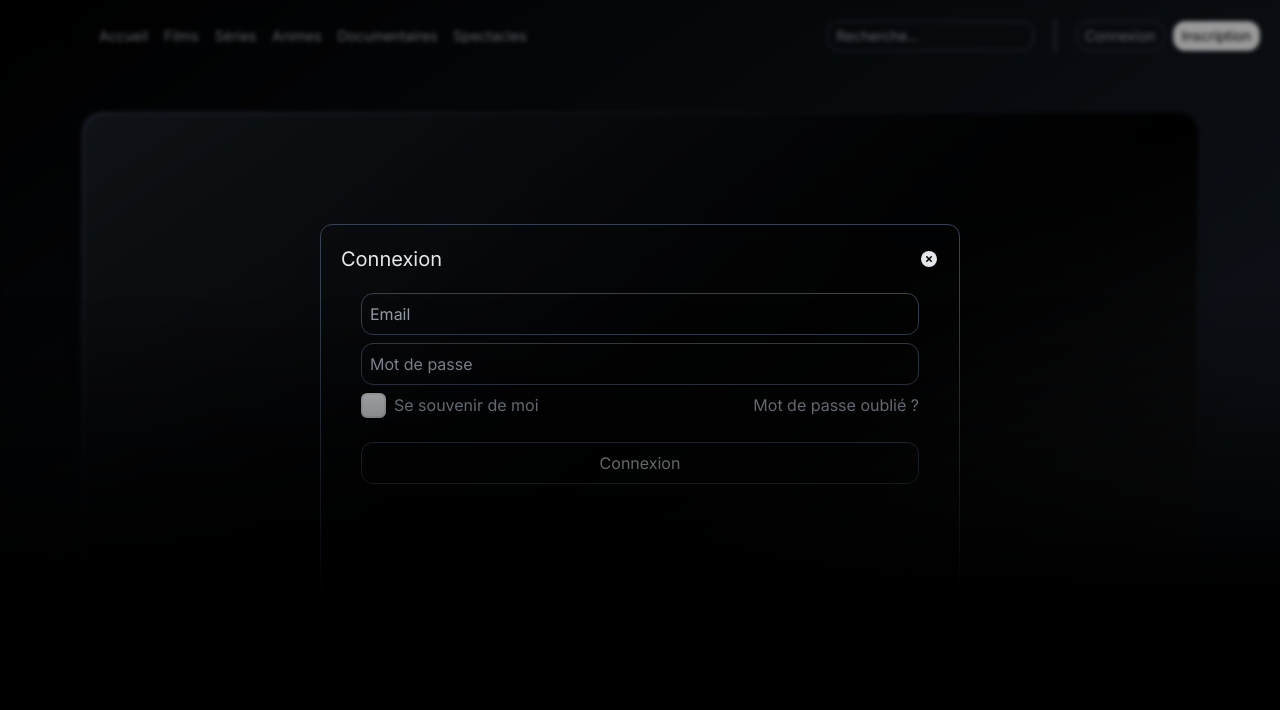
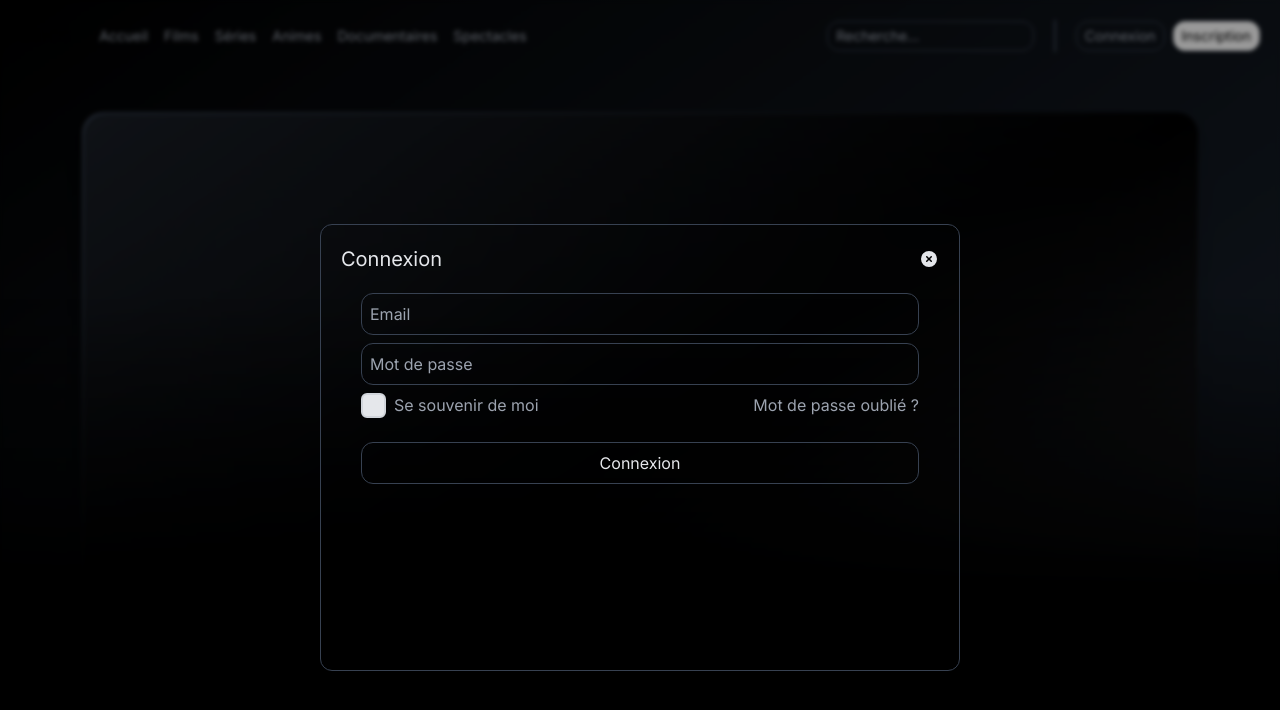
Before and after one commit to smoothwastaken/cleros-webapp, a Next.js app: page / in a window 1280 px wide. Both pictures are taken after a click on the element "Connexion". Shown: the top 710 px of the page. Built offline with nearby package versions, Linux system fonts and the light colour scheme; no server answers.

Commit message:
Enhancing container style

```diff
--- a/app/components/ContainerComponent.tsx
+++ b/app/components/ContainerComponent.tsx
@@ -20,7 +20,7 @@ const Container: React.FC<ContainerProps> = ({ children }) => {
           </div>
         </div>
       </div>
-      <div className='absolute pointer-events-none z-50 inset-x-0 bottom-0 h-4/6 w-screen bg-gradient-to-b from-transparent via-black to-black'></div>
+      <div className='absolute pointer-events-none z-10 inset-x-0 bottom-0 h-4/6 w-screen bg-gradient-to-b from-transparent via-black to-black'></div>
     </main>
   )
 }
--- a/app/components/Header/AuthComponent.tsx
+++ b/app/components/Header/AuthComponent.tsx
@@ -33,8 +33,8 @@ function Auth() {
             <div onClick={() => {setRegisterPopUp(true)}} className='p-1 px-2 cursor-pointer text-black border-gray-300 bg-white bg-opacity-100 border-[1px] rounded-xl select-none text-sm hover:bg-opacity-75 transition-all duration-300'>Inscription</div>
           </div>
           {logPopUp ? (
-            <div className='absolute z-10 w-full h-full bg-black bg-opacity-40 inset-0 bg-clip-padding' style={{backdropFilter: 'blur(2px)'}}>
-              <div className='absolute z-20 w-3/6 h-3/6 bg-transparent inset-1/4 rounded-xl border-gray-700 border-[1px] p-5'>
+            <div className='absolute z-40 w-full h-full bg-black bg-opacity-40 inset-0 bg-clip-padding' style={{backdropFilter: 'blur(2px)'}}>
+              <div className='absolute z-50 w-3/6 h-3/6 bg-transparent inset-1/4 rounded-xl border-gray-700 border-[1px] p-5'>
                 <div className='flex items-center justify-between'>
                   <h1 className='text-xl select-none text-gray-200'>Connexion</h1>
                   <div onClick={() => {setLogPopUp(false)}} className='cursor-pointer text-gray-200 hover:text-white transition-all duration-300'><svg xmlns="http://www.w3.org/2000/svg" viewBox="0 0 20 20" fill="currentColor" className="w-5 h-5"><path fillRule="evenodd" d="M10 18a8 8 0 1 0 0-16 8 8 0 0 0 0 16ZM8.28 7.22a.75.75 0 0 0-1.06 1.06L8.94 10l-1.72 1.72a.75.75 0 1 0 1.06 1.06L10 11.06l1.72 1.72a.75.75 0 1 0 1.06-1.06L11.06 10l1.72-1.72a.75.75 0 0 0-1.06-1.06L10 8.94 8.28 7.22Z" clipRule="evenodd" /></svg></div>
@@ -73,8 +73,8 @@ function Auth() {
             </div>
           ) : (<></>)}
           {registerPopUp ? (
-            <div className='absolute z-10 w-full h-full bg-black bg-opacity-40 inset-0 bg-clip-padding' style={{backdropFilter: 'blur(2px)'}}>
-              <div className='absolute z-20 w-3/6 h-3/6 bg-transparent inset-1/4 rounded-xl border-gray-700 border-[1px] p-5'>
+            <div className='absolute z-40 w-full h-full bg-black bg-opacity-40 inset-0 bg-clip-padding' style={{backdropFilter: 'blur(2px)'}}>
+              <div className='absolute z-50 w-3/6 h-3/6 bg-transparent inset-1/4 rounded-xl border-gray-700 border-[1px] p-5'>
                 <div className='flex items-center justify-between'>
                   <h1 className='text-xl select-none text-gray-200'>Inscription</h1>
                   <div onClick={() => {setRegisterPopUp(false)}} className='cursor-pointer text-gray-200 hover:text-white transition-all duration-300'><svg xmlns="http://www.w3.org/2000/svg" viewBox="0 0 20 20" fill="currentColor" className="w-5 h-5"><path fillRule="evenodd" d="M10 18a8 8 0 1 0 0-16 8 8 0 0 0 0 16ZM8.28 7.22a.75.75 0 0 0-1.06 1.06L8.94 10l-1.72 1.72a.75.75 0 1 0 1.06 1.06L10 11.06l1.72 1.72a.75.75 0 1 0 1.06-1.06L11.06 10l1.72-1.72a.75.75 0 0 0-1.06-1.06L10 8.94 8.28 7.22Z" clipRule="evenodd" /></svg></div>
```
